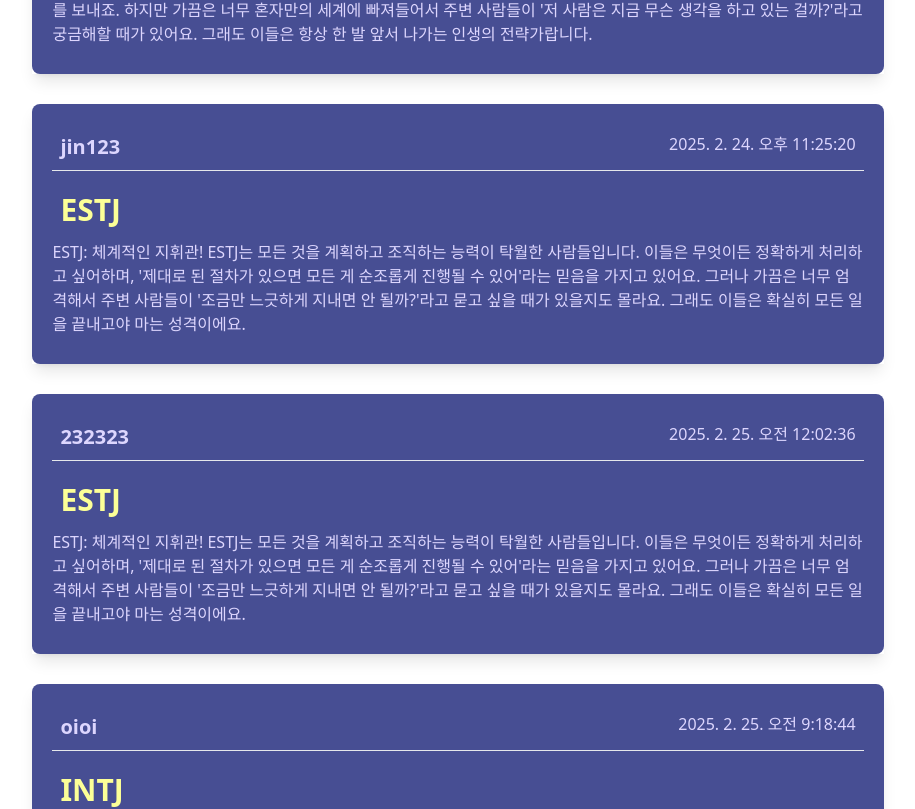
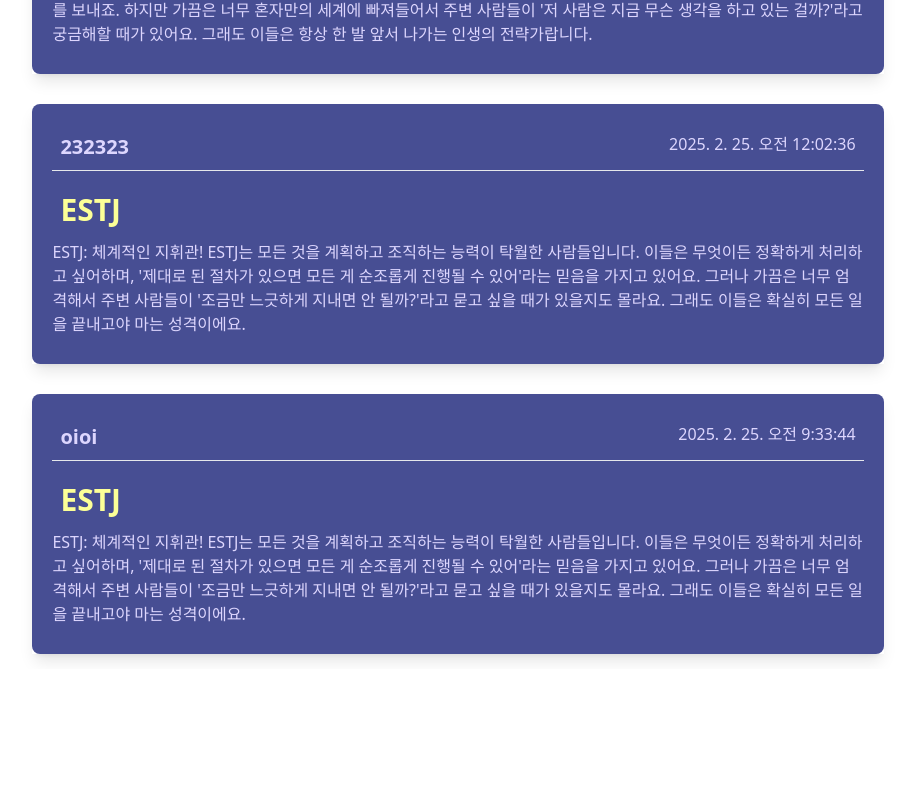
Before and after one commit to JinchaeKim/MBTI-Test_PJ, a React (Vite) app: page /results in a window 1280 px wide. Shown: the part 396-1205 px from the top of the page, without its empty margins (182-1097 px from the left). After the commit the page ends 1065 px from the top, so only its background shows below. Built offline with nearby package versions, Linux system fonts and the light colour scheme; no server answers; data requests are answered from the project's data file; sample sign-in values are in the browser's storage.

Commit message:
Update : 카드 삭제 시 confirm 추가

```diff
--- a/db.json
+++ b/db.json
@@ -9,28 +9,12 @@
       "userId": "12345"
     },
     {
-      "id": "cc8d",
-      "nickname": "jin123",
-      "result": "ESTJ",
-      "visibility": true,
-      "date": "2025. 2. 24. 오후 11:25:20",
-      "userId": "jin123"
-    },
-    {
       "id": "e78d",
       "nickname": "232323",
       "result": "ESTJ",
       "visibility": true,
       "date": "2025. 2. 25. 오전 12:02:36",
       "userId": "232323"
-    },
-    {
-      "id": "11f4",
-      "nickname": "oioi",
-      "result": "INTJ",
-      "visibility": true,
-      "date": "2025. 2. 25. 오전 9:18:44",
-      "userId": "oioi"
     },
     {
       "id": "774a",
--- a/src/pages/TestResultList.jsx
+++ b/src/pages/TestResultList.jsx
@@ -49,15 +49,18 @@ const TestResultList = () => {
     setIsVisibility(!isVisibility);
   };
 
-  // 공개 비공개 리스트 filter -> map
+  // 공개 비공개 리스트 filter -> 카드 그리는 map에 사용
   const viewCards = cards.filter((card) => {
     return card.visibility || card.userId === userInfo.id;
   });
 
   // 카드 삭제
   const deleteCard = (cardId) => {
-    deleteTestResult(cardId);
-    setIsVisibility(!isVisibility);
+    const alertResult = window.confirm("정말 삭제하시겠습니까?");
+    if (alertResult === true) {
+      deleteTestResult(cardId);
+      setIsVisibility(!isVisibility);
+    }
   };
 
   return (
```
